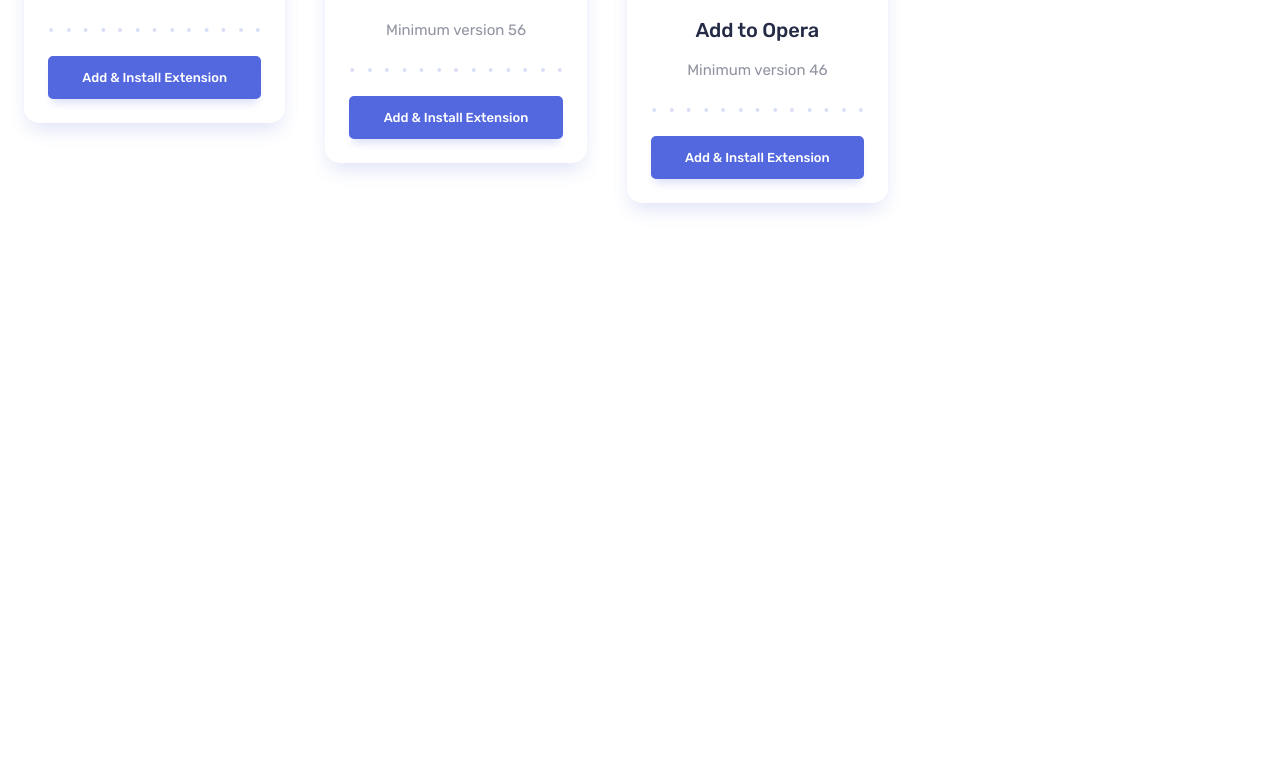
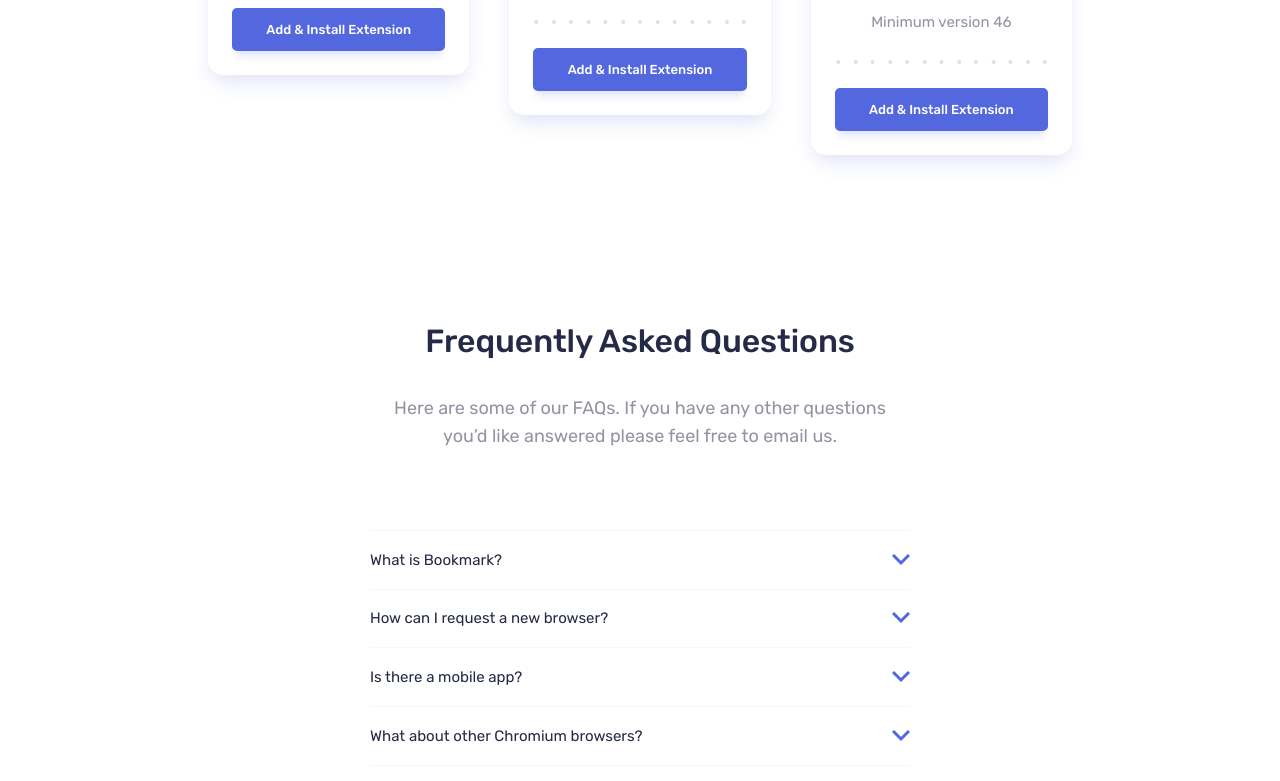
Before and after one commit to orlowski-dev/fm-bookmark-landing-page, a Next.js app: page / in a window 1280 px wide. Shown: the part 2067-2848 px from the top of the page. Before the commit the page ends 2310 px from the top, so only its background shows below. Built offline with nearby package versions, Linux system fonts and the light colour scheme.

Commit message:
Added FAQSection

```diff
--- a/app/page.tsx
+++ b/app/page.tsx
@@ -1,4 +1,5 @@
 import { DownloadSection } from "@/components/DownloadSection"
+import { FAQSection } from "@/components/FAQSection"
 import { FeaturesSection } from "@/components/FeaturesSection"
 import { HeroSection } from "@/components/HeroSection"
 import { MainHeader } from "@/components/MainHeader"
@@ -11,6 +12,7 @@
         <HeroSection />
         <FeaturesSection />
         <DownloadSection />
+        <FAQSection />
       </main>
     </>
   )
--- a/assets/icons/index.ts
+++ b/assets/icons/index.ts
@@ -2,3 +2,4 @@
 export { default as closeIcon } from './icon-close.svg'
 export { default as facebookIcon } from './icon-facebook.svg'
 export { default as twitterIcon } from './icon-twitter.svg'
+export { default as arrowIcon } from './icon-arrow.svg'
--- /dev/null
+++ b/components/FAQSection.tsx
@@ -0,0 +1,54 @@
+'use client'
+
+import '@/styles/sections.scss'
+import { default as faqData } from '@/data/faq.json'
+import { arrowIcon } from '@/assets/icons'
+import Image from 'next/image'
+import { useRef } from 'react'
+
+interface IFAQData {
+  id: number,
+  question: string,
+  answer: string
+}
+
+const QuestionAndAnswer = (props: IFAQData) => {
+  const artRef = useRef<HTMLElement>(null)
+  return (
+    <article className='qna-article' ref={artRef}>
+      <header
+        onClick={() => artRef.current?.classList.toggle('p-visible')}
+        className='d-fl ai-c jc-sb'
+      >
+        <h4>{props.question}</h4>
+        <Image
+          src={arrowIcon}
+          width={arrowIcon.width}
+          height={arrowIcon.height}
+          alt='arrow icon'
+        />
+      </header>
+      <p>
+        {props.answer}
+      </p>
+    </article>
+  )
+}
+
+export const FAQSection = () => (
+  <section className="faq-section">
+    <div className="container p-v p-h">
+      <div className="content mw-540 block-c">
+        <h2>Frequently Asked Questions</h2>
+        <p>Here are some of our FAQs. If you have any other questions you’d like answered please feel free to email us.</p>
+      </div>
+      <div className="qna mw-540 block-c">
+        {
+          faqData.map((data: IFAQData) => (
+            <QuestionAndAnswer key={data.id} {...data} />
+          ))
+        }
+      </div>
+    </div>
+  </section>
+)
--- /dev/null
+++ b/data/faq.json
@@ -0,0 +1,22 @@
+[
+  {
+    "id": 0,
+    "question": "What is Bookmark?",
+    "answer": "Vivamus luctus eros aliquet convallis ultricies. Mauris augue massa, ultricies non ligula. Suspendisse imperdiet. Vivamus luctus eros aliquet convallis ultricies. Mauris augue massa, ultricies non ligula. Suspendisse imperdie tVivamus luctus eros aliquet convallis ultricies. Mauris augue massa, ultricies non ligula. Suspendisse imperdiet."
+  },
+  {
+    "id": 1,
+    "question": "How can I request a new browser?",
+    "answer": "Vivamus luctus eros aliquet convallis ultricies. Mauris augue massa, ultricies non ligula. Suspendisse imperdiet. Vivamus luctus eros aliquet convallis ultricies. Mauris augue massa, ultricies non ligula. Suspendisse imperdie tVivamus luctus eros aliquet convallis ultricies. Mauris augue massa, ultricies non ligula. Suspendisse imperdiet."
+  },
+  {
+    "id": 2,
+    "question": "Is there a mobile app?",
+    "answer": "Vivamus luctus eros aliquet convallis ultricies. Mauris augue massa, ultricies non ligula. Suspendisse imperdiet. Vivamus luctus eros aliquet convallis ultricies. Mauris augue massa, ultricies non ligula. Suspendisse imperdie tVivamus luctus eros aliquet convallis ultricies. Mauris augue massa, ultricies non ligula. Suspendisse imperdiet."
+  },
+  {
+    "id": 3,
+    "question": "What about other Chromium browsers?",
+    "answer": "Vivamus luctus eros aliquet convallis ultricies. Mauris augue massa, ultricies non ligula. Suspendisse imperdiet. Vivamus luctus eros aliquet convallis ultricies. Mauris augue massa, ultricies non ligula. Suspendisse imperdie tVivamus luctus eros aliquet convallis ultricies. Mauris augue massa, ultricies non ligula. Suspendisse imperdiet."
+  }
+]
--- a/package.json
+++ b/package.json
@@ -17,6 +17,7 @@
     "next": "13.4.12",
     "react": "18.2.0",
     "react-dom": "18.2.0",
+    "react-svg": "^16.1.20",
     "sass": "^1.64.2",
     "typescript": "5.1.6"
   }
--- a/styles/Slider.scss
+++ b/styles/Slider.scss
@@ -117,9 +117,13 @@
         max-width: unset;
         margin: unset;
         height: 435px;
+        position: relative;
 
         img {
           max-height: 346px;
+          position: absolute;
+          top: 0;
+          right: 0;
         }
 
         &::before {
--- a/styles/sections.scss
+++ b/styles/sections.scss
@@ -102,6 +102,51 @@
   }
 }
 
+.faq-section {
+  margin-top: calc(var(--padding-v) * 2);
+
+  .qna {
+    margin-top: calc(var(--padding-v) * 2);
+  }
+
+  .qna-article {
+
+    border-top: 1px solid var(--soft-gray);
+
+    &:hover {
+      h4 {
+        color: var(--soft-red);
+      }
+    }
+
+    &:last-child {
+      border-bottom: 1px solid var(--soft-gray);
+    }
+
+    &.p-visible {
+      p {
+        display: inline-block;
+      }
+
+      img {
+        transform: rotate(180deg);
+      }
+    }
+
+    h4,
+    p {
+      font-size: .9375rem;
+      font-weight: 400;
+      text-align: left;
+      transition: color var(--transition-time);
+    }
+
+    p {
+      display: none;
+    }
+  }
+}
+
 @media screen and (min-width: 768px) {
   .hero-section {
     .container {
@@ -142,6 +187,7 @@
 
   .download-section {
     max-width: 912px;
+    margin: 0 auto;
 
     .cards {
       grid-template-columns: repeat(3, 1fr);
```
Also changed, not shown: 1 other file (tests, documents, lock files or other folders).
